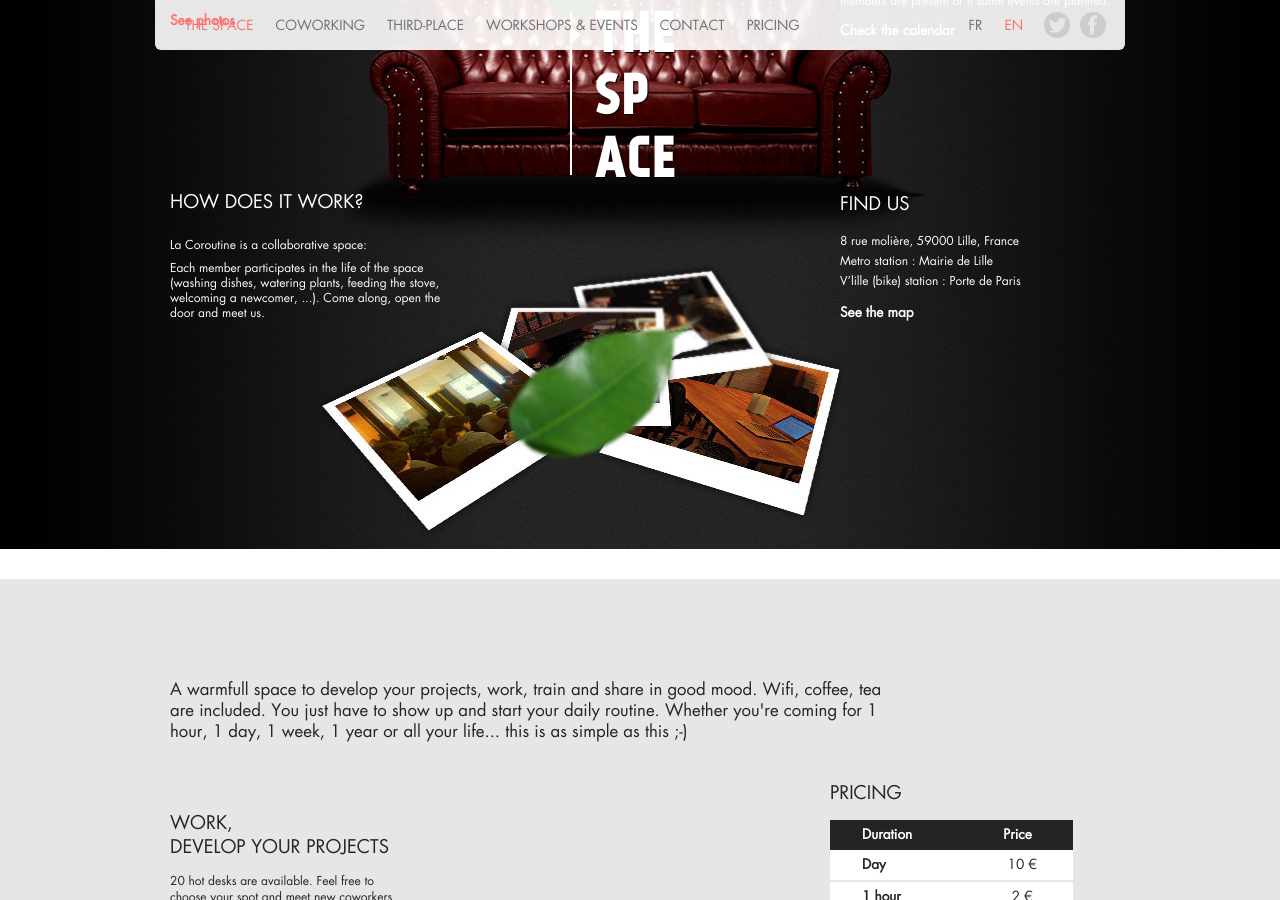
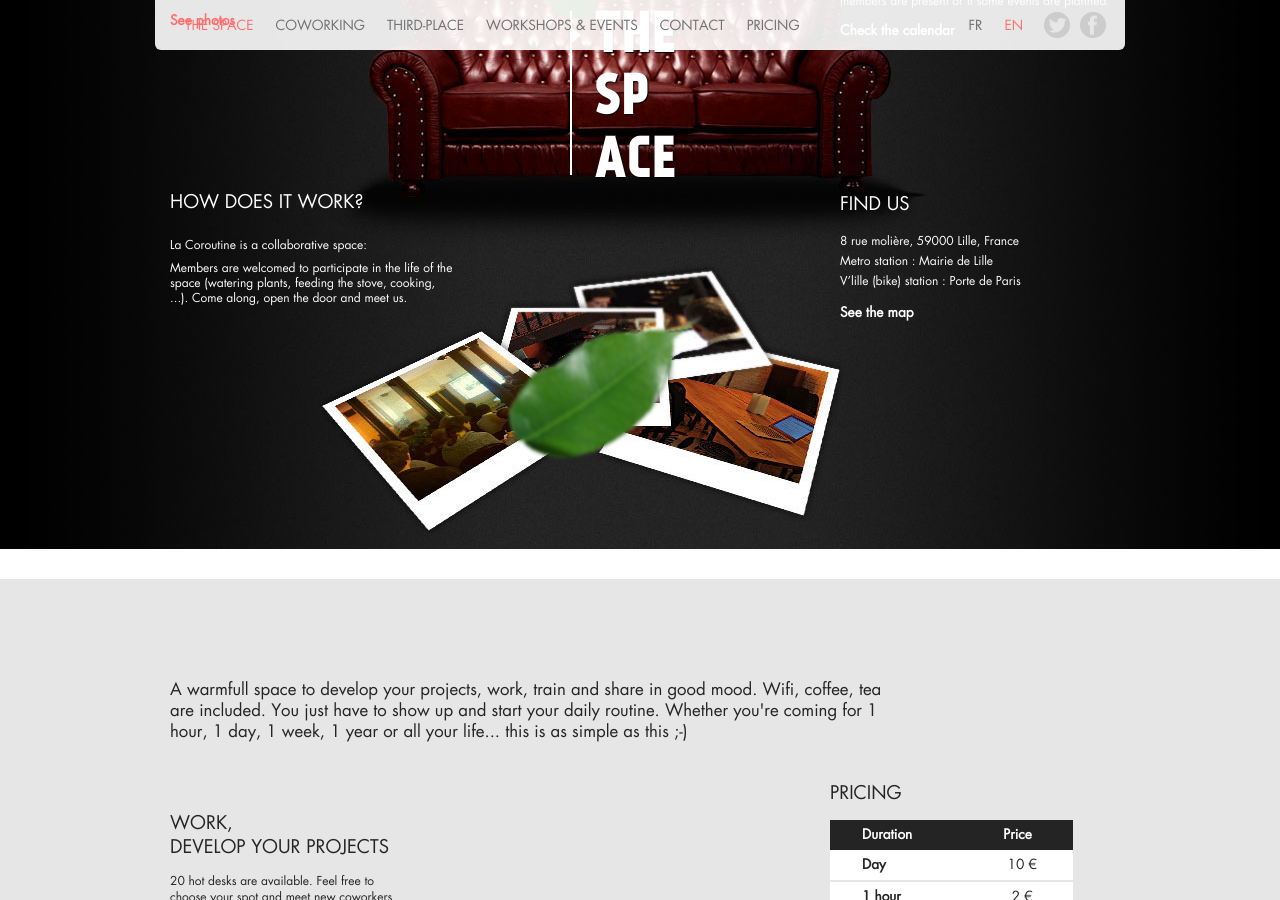
Before and after one commit to la-coroutine/la-coroutine.github.io, a Jekyll site: the page built from en.html, in a window 1280 px wide and 900 px high, scrolled down 1247 px. Built offline with Jekyll 4.4.1, drawn with Linux system fonts in a browser that asks for light colours.

Commit message:
Update English version of The Space section based on French changes

```diff
--- a/_includes/home/en/the_space.html
+++ b/_includes/home/en/the_space.html
@@ -18,7 +18,7 @@
         <h1>How does it work?</h1>
         <p>
           <span>La Coroutine is a collaborative space:</span>
-          Each member participates in the life of the space (washing dishes, watering plants, feeding the stove, welcoming a newcomer, ...).
+          Members are welcomed to participate in the life of the space (watering plants, feeding the stove, cooking, ...).
           Come along, open the door and meet us.
         </p>
       </div>
```
